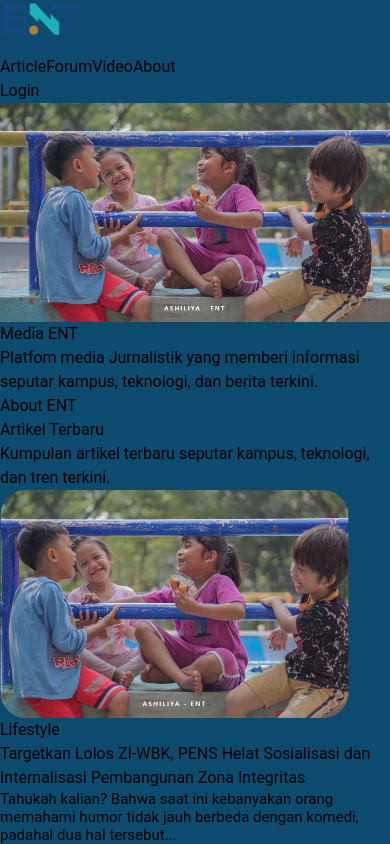
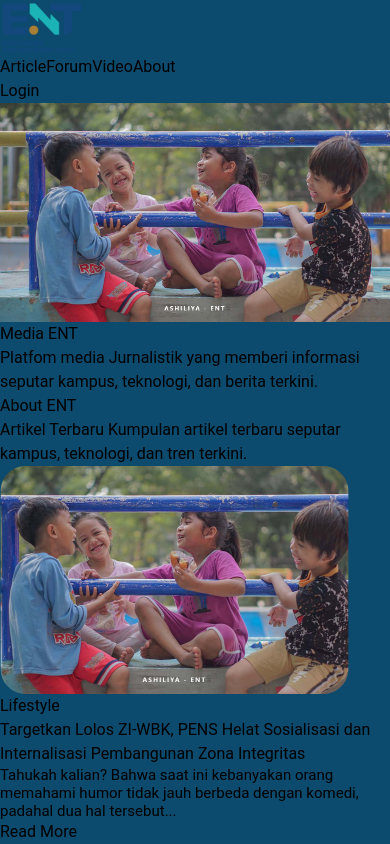
Before and after one commit to dev1ninja/ent, a Vue app: page / in a window 390 px wide. Shown: the top 844 px of the page. Built offline with nearby package versions, Linux system fonts and the light colour scheme.

Commit message:
fix responsive

```diff
--- a/src/views/LatestArticle.vue
+++ b/src/views/LatestArticle.vue
@@ -19,14 +19,18 @@ export default {
 
 <template>
   <div class="w-full px-8 md:px-28 flex flex-col">
-    <div class="text-[white] font-bold text-3xl mt-[100px]">
+    <div class="md:ml-1 text-white mb-10 px-8 md:pl-24 mt-[100px] flex flex-col tablet:justify-center">
+      <text class="text-lg md:text-2xl font-bold">Artikel Terbaru</text>
+      <text class="text-xl md:text-sm font-normal"> Kumpulan artikel terbaru seputar kampus, teknologi, dan tren terkini. </text>
+    </div>
+    <!-- <div class="text-[white] font-bold text-3xl mt-[100px]">
       Artikel Terbaru
     </div>
     <div class="mt-[4px] text-[white] font-normal text-xl">
       Kumpulan artikel terbaru seputar kampus, teknologi, dan tren terkini.
-    </div>
+    </div> -->
 
-    <div class="flex gap-4 mt-16 flex-wrap">
+    <div class="sm:flex-wrap sm:flex gap-4 mt-16 container sm:justify-center mx-auto">
       <ArticleItemVue
         v-for="item in articleData"
         :article="item"
```
